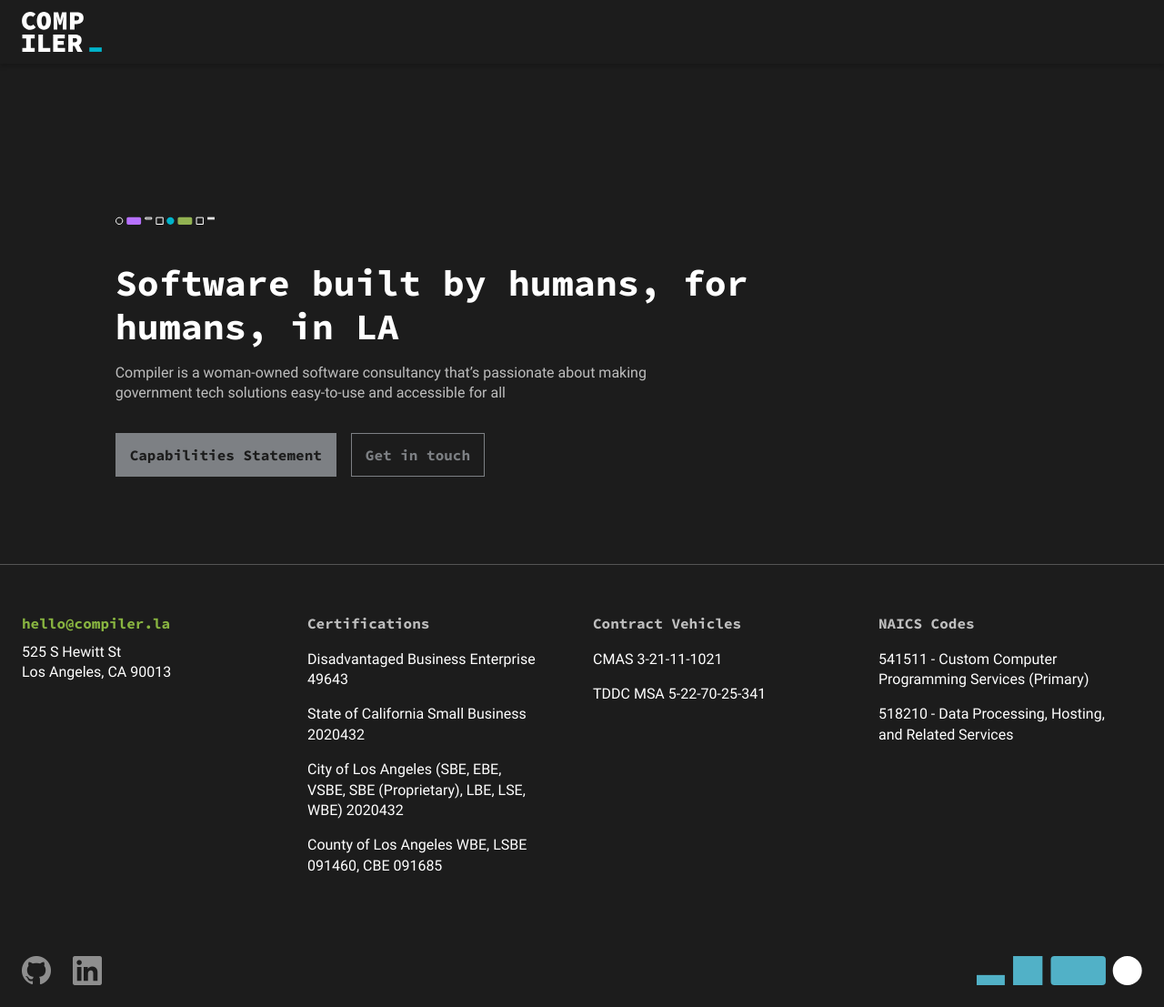
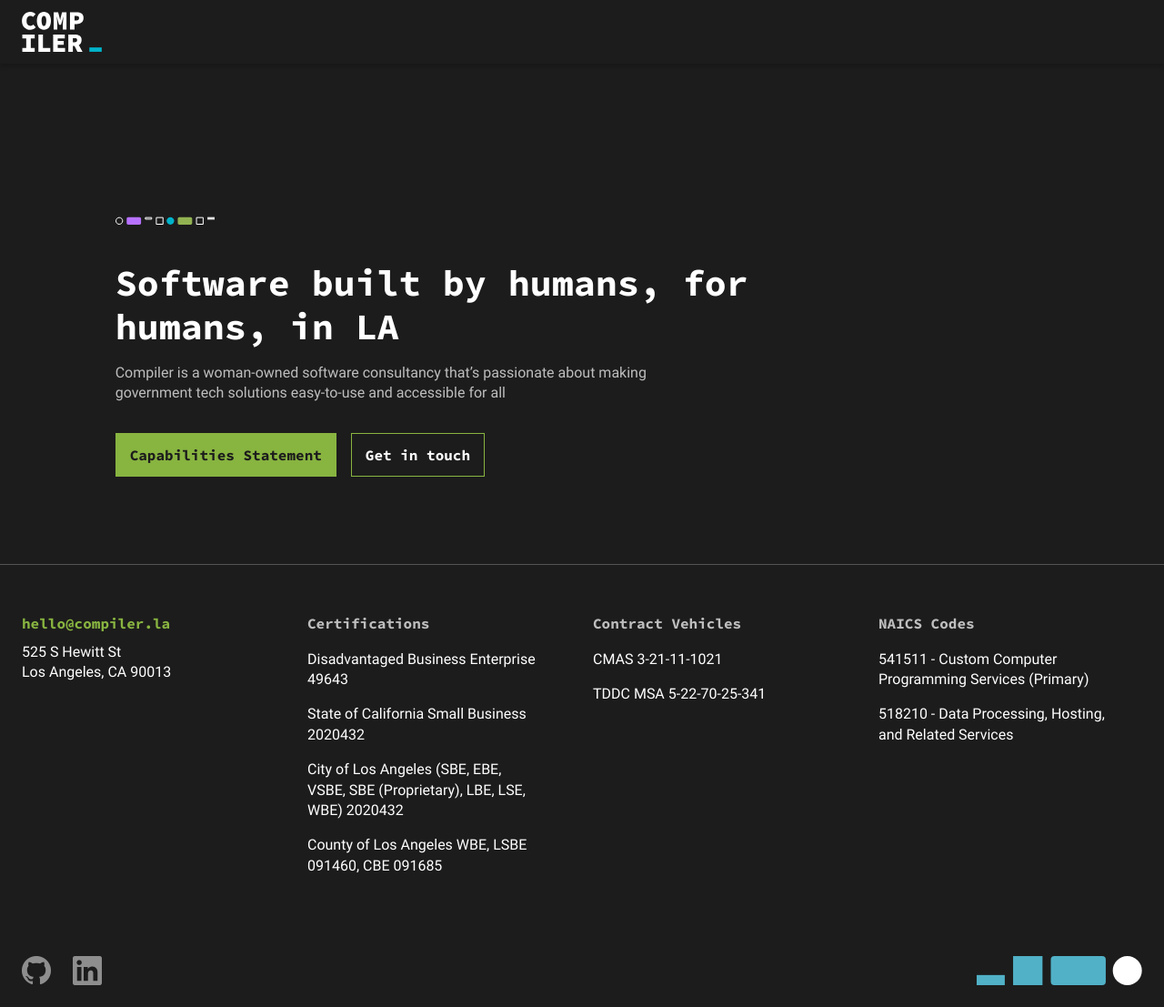
Before and after one commit to compilerla/compiler.la, a Jekyll site: the page built from index.html, in a window 1280 px wide. Shown: the whole page at 91% size. Built offline with Jekyll 4.4.1, drawn with Linux system fonts in a browser that asks for light colours.

```diff
--- a/index.html
+++ b/index.html
@@ -12,8 +12,8 @@
         <div class="offset-lg-1 col-lg-6">
             <p class="mb-3 pb-3 text-info">Compiler is a woman-owned software consultancy that’s passionate about making government tech solutions easy-to-use and accessible for all</p>
             <div class="d-flex flex-column flex-lg-row gap-3 mb-5 pb-5">
-                <a class="disabled monospace btn btn-primary" target="_blank" href="/capabilities">Capabilities Statement</a>
-                <a class="disabled monospace btn btn-outline-primary" href="mailto:hello@compiler.la">Get in touch</a>
+                <a class="btn btn-primary" target="_blank" href="/capabilities">Capabilities Statement</a>
+                <a class="btn btn-outline-primary" href="mailto:hello@compiler.la">Get in touch</a>
             </div>
         </div>
     </div>
--- a/styles/base.css
+++ b/styles/base.css
@@ -159,7 +159,7 @@
     --button-primary-hover: #A6D15F;
     --button-primary-active: #698A31;
     --button-primary-focus: var(--brand-primary-green);
-    --button-primary-disabled: #7D8084;
+    --button-primary-disabled: #BBB;
     --button-outline-hover-bg: #2F440C;
     --button-outline-hover-border: var(--brand-primary-green);
     --button-outline-active-bg: #213008;
```
